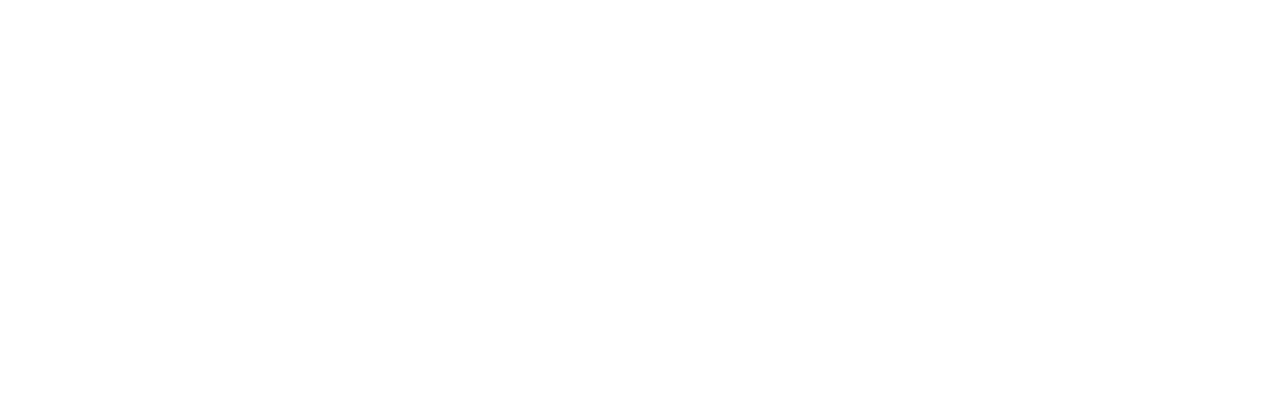
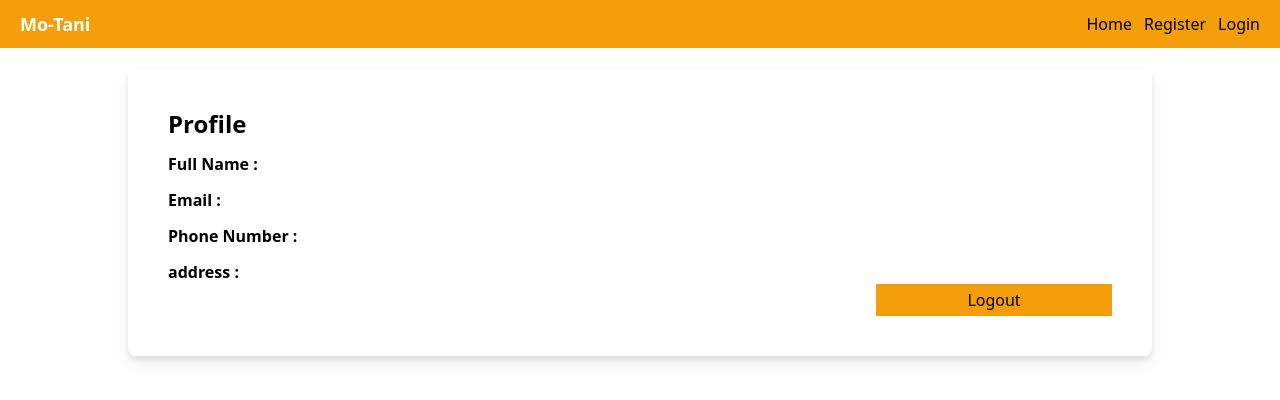
Before and after one commit to FahriSaputra/mo-tani, a React (Create React App) app: page /profile in a window 1280 px wide. Before the commit this address had no page. Shown: the top 400 px of the page. Built offline with nearby package versions, Linux system fonts and the light colour scheme.

Commit message:
add profile screen

```diff
--- a/src/App.js
+++ b/src/App.js
@@ -15,6 +15,7 @@
 import Register from "./pages/Register";
 import Cart from "./pages/Cart";
 import AddProduct from "./pages/AddProduct";
+import Profile from "./pages/Profile";
 
 export const ScrollToTop = ({ children }) => {
   const { pathname } = useLocation();
@@ -91,6 +92,14 @@
                 </AuthRoute>
               }
             />
+            <Route
+              path="/profile"
+              element={
+                <AuthRoute reverse={true}>
+                  <Profile />
+                </AuthRoute>
+              }
+            />
             <Route path="/product/:id" element={<ProductDetail />} />
             <Route path="/cart" element={<Cart />} />
             <Route
--- a/src/components/Navbar.js
+++ b/src/components/Navbar.js
@@ -12,25 +12,6 @@
   const user = useGetUser();
   const queryClient = new QueryClient();
   const [state, dispatch] = useContext(UserContext);
-
-  const navigate = useNavigate();
-
-  const onLogout = () => {
-    logout.mutate("", {
-      onSuccess: () => {
-        dispatch({
-          type: "LOGOUT",
-        });
-        queryClient.clear();
-        queryClient.removeQueries("user");
-        window.alert("Success");
-        navigate("/");
-      },
-      onError: () => {
-        window.alert("Error");
-      },
-    });
-  };
 
   const onMenuToggle = useCallback(() => {
     setMenuVisible(!menuVisible);
@@ -62,12 +43,10 @@
           {state.isLogin ? (
             <>
               <li>
-                <Link to="/register">Profile</Link>
+                <Link to="/profile">Profile</Link>
               </li>
               <li>
-                <p role="button" onClick={onLogout}>
-                  Logout
-                </p>
+                <Link to="/cart">Cart</Link>
               </li>
             </>
           ) : (
@@ -98,9 +77,7 @@
                 <Link to="/register">Profile</Link>
               </li>
               <li>
-                <p role="button" onClick={onLogout}>
-                  Logout
-                </p>
+                <Link to="/cart">Cart</Link>
               </li>
             </>
           ) : (
--- a/src/pages/Home.js
+++ b/src/pages/Home.js
@@ -49,7 +49,6 @@
 const HomePages = () => {
   const { data } = useGetProducts();
   const products = data?.data?.data;
-  console.log(products, "P");
 
   const filterByCommodity = useCallback(
     (commodity) => {
--- /dev/null
+++ b/src/pages/Profile.js
@@ -0,0 +1,76 @@
+import { memo, useContext } from "react";
+import MainLayout from "../layout/MainLayout";
+import { UserContext } from "../context/UserContext";
+import { PrimaryButton } from "../components";
+import { useNavigate } from "react-router-dom";
+import { useLogout } from "../hooks/mutations/Auth.mutations";
+import { QueryClient } from "react-query";
+
+const ProfileSection = memo((props) => {
+  const { name, value, containerStyle } = props;
+  return (
+    <div className={`row flex ${containerStyle}`}>
+      <p className="font-semibold">{name}</p>
+      <p className="ml-3">{value}</p>
+    </div>
+  );
+});
+
+const Profile = () => {
+  const [state, dispatch] = useContext(UserContext);
+  const logout = useLogout();
+  const queryClient = new QueryClient();
+  const navigate = useNavigate();
+
+  const onLogout = () => {
+    logout.mutate("", {
+      onSuccess: () => {
+        dispatch({
+          type: "LOGOUT",
+        });
+        queryClient.clear();
+        queryClient.removeQueries("user");
+        window.alert("Success");
+        navigate("/");
+      },
+      onError: () => {
+        window.alert("Error");
+      },
+    });
+  };
+
+  return (
+    <MainLayout>
+      <div className="w-full rounded-lg filter drop-shadow-lg bg-white mt-5">
+        <div className="p-10">
+          <h1 className="text-2xl font-bold">Profile</h1>
+          <div className="mt-3">
+            <ProfileSection name="Full Name : " value={state?.user?.fullname} />
+            <ProfileSection
+              name="Email : "
+              value={state?.user?.email}
+              containerStyle="mt-3"
+            />
+            <ProfileSection
+              name="Phone Number : "
+              value={state?.user?.handphone}
+              containerStyle="mt-3"
+            />
+            <ProfileSection
+              name="address : "
+              value={state?.user?.address}
+              containerStyle="mt-3"
+            />
+          </div>
+          <div className="flex justify-end">
+            <div className="w-1/4">
+              <PrimaryButton title="Logout" onClick={onLogout} />
+            </div>
+          </div>
+        </div>
+      </div>
+    </MainLayout>
+  );
+};
+
+export default Profile;
--- a/src/routes/AuthRoute.js
+++ b/src/routes/AuthRoute.js
@@ -2,10 +2,14 @@
 import { Navigate } from "react-router-dom";
 import { UserContext } from "../context/UserContext";
 
-const AuthRoute = ({ children }) => {
+const AuthRoute = ({ children, reverse }) => {
   const [state] = useContext(UserContext);
 
   const { isLogin } = state;
+
+  if (reverse) {
+    return children;
+  }
 
   return !isLogin ? children : <Navigate replace to="/" />;
 };
```
